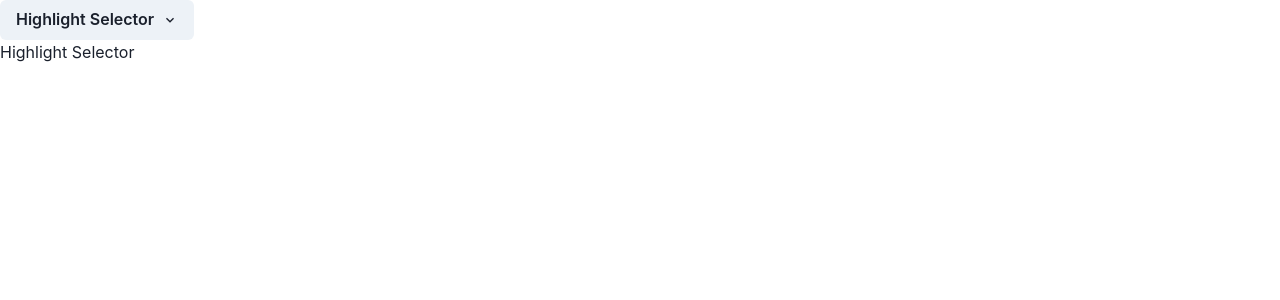
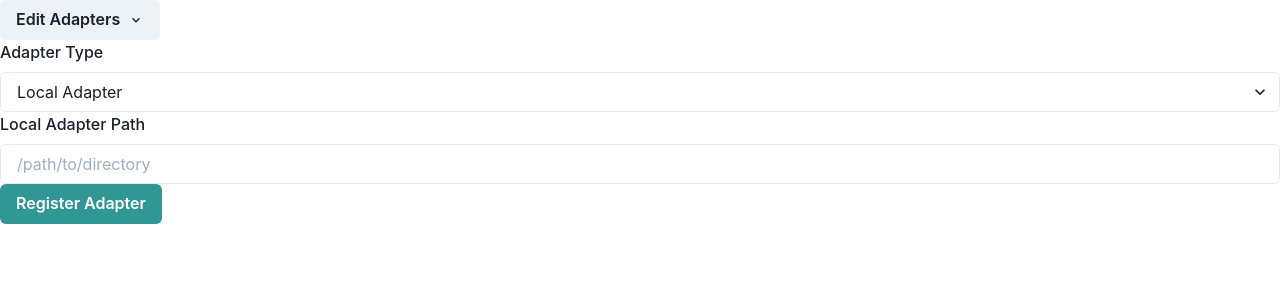
Before and after one commit to jmilldotdev/aquamarine-client, a React (Create React App) app: page / in a window 1280 px wide. Shown: the top 300 px of the page. Built offline with nearby package versions, Linux system fonts and the light colour scheme.

Commit message:
register adapter working

```diff
--- a/package.json
+++ b/package.json
@@ -19,6 +19,7 @@
     "framer-motion": "^4",
     "react": "^17.0.2",
     "react-dom": "^17.0.2",
+    "react-hook-form": "^7.17.2",
     "react-scripts": "4.0.3",
     "typescript": "^4.1.2",
     "web-vitals": "^1.0.1"
--- a/src/App.tsx
+++ b/src/App.tsx
@@ -2,10 +2,12 @@ import HighlightSelector from './components/HighlightSelector'
 import HighlightScatter from './components/HighlightScatter'
 import FeatureSelectorMenu from './components/FeatureSelectorMenu'
 import { useState } from 'react'
-import { Feature } from './types'
+import { Feature } from './common/types'
+import EditAdapters from './components/EditAdapters'
+import ImageSearch from './components/ImageSearch'
 
 const App = () => {
-  const [selectedFeature, setSelectedFeature] = useState<Feature>(Feature.highlightSelector)
+  const [selectedFeature, setSelectedFeature] = useState<Feature>(Feature.editAdapters)
 
   const handleFeatureSelect = (feature: Feature) => {
     setSelectedFeature(feature)
@@ -14,7 +16,8 @@ const App = () => {
     <div className="App">
       <FeatureSelectorMenu selectedFeature={selectedFeature} featureSelectHandler={handleFeatureSelect} />
       {selectedFeature === Feature.highlightSelector && <p>Highlight Selector</p>}
-      {selectedFeature === Feature.imageSearch && <p>Image Search</p>}
+      {selectedFeature === Feature.imageSearch && <ImageSearch />}
+      {selectedFeature === Feature.editAdapters && <EditAdapters />}
       {/* <HighlightSelector />
       <HighlightScatter /> */}
     </div>
--- a/src/common/types.ts
+++ b/src/common/types.ts
@@ -6,3 +6,13 @@ export interface Highlight {
   text: string
   TextEncodingType: string
 }
+
+export enum Feature {
+  highlightSelector = 'Highlight Selector',
+  imageSearch = 'Image Search',
+  editAdapters = 'Edit Adapters'
+}
+
+export enum AdapterType {
+  local = 'Local Adapter'
+}
--- /dev/null
+++ b/src/components/EditAdapters.tsx
@@ -0,0 +1,70 @@
+import { Button, FormControl, FormLabel, Select, Input, FormErrorMessage } from '@chakra-ui/react'
+import { useForm } from 'react-hook-form'
+import React from 'react'
+import { AdapterType } from '../common/types'
+
+interface EditAdaptersFormValues {
+  adapterType: AdapterType
+  localAdapterPath: string
+}
+
+const EditAdaptersForm = () => {
+  const [adapterType, setAdapterType] = React.useState<AdapterType>(AdapterType.local)
+  const [localAdapterPath, setLocalAdapterPath] = React.useState('')
+  const {
+    handleSubmit,
+    formState: { errors, isSubmitting },
+  } = useForm()
+
+  const onSubmit = async (): Promise<void> => {
+    const data = {
+      path: localAdapterPath,
+    }
+    console.log(data)
+    const response = await fetch('http://localhost:8000/register_adapter', {
+      method: 'POST',
+      headers: {
+        'Content-Type': 'application/json',
+      },
+      body: JSON.stringify(data),
+    })
+    const resp = await response.json()
+    console.log(resp)
+  }
+
+  return (
+    <form onSubmit={handleSubmit(onSubmit)}>
+      <FormControl id="adapterType">
+        <FormLabel>Adapter Type</FormLabel>
+        <Select value={adapterType}>
+          {Object.values(AdapterType).map(adapter => (
+            <option key={adapter} value={adapter} onChange={() => setAdapterType(adapter)}>
+              {adapter}
+            </option>
+          ))}
+        </Select>
+      </FormControl>
+      <FormControl id="localAdapterPath">
+        <FormLabel>Local Adapter Path</FormLabel>
+        <Input
+          value={localAdapterPath}
+          placeholder="/path/to/directory"
+          onChange={e => setLocalAdapterPath(e.target.value)}
+        />
+      </FormControl>
+      <FormErrorMessage>{errors.name && errors.name.message}</FormErrorMessage>
+      <Button colorScheme="teal" variant="solid" isLoading={isSubmitting} type="submit">
+        Register Adapter
+      </Button>
+    </form>
+  )
+}
+
+const EditAdapters: React.FC = () => {
+  return (
+    <div>
+      <EditAdaptersForm />
+    </div>
+  )
+}
+export default EditAdapters
--- a/src/components/FeatureSelectorMenu.tsx
+++ b/src/components/FeatureSelectorMenu.tsx
@@ -1,6 +1,6 @@
 import { Menu, MenuButton, MenuList, MenuItem, Button } from '@chakra-ui/react'
 import { ChevronDownIcon } from '@chakra-ui/icons'
-import { Feature } from '../types'
+import { Feature } from '../common/types'
 
 type FeatureSelectorMenuProps = {
   selectedFeature: Feature
--- /dev/null
+++ b/src/components/ImageSearch.tsx
@@ -0,0 +1,9 @@
+const ImageSearch = () => {
+  return (
+    <div>
+      Image Search
+    </div>
+  )
+}
+
+export default ImageSearch
--- a/src/types.tsx
+++ /dev/null
@@ -1,4 +0,0 @@
-export enum Feature {
-  highlightSelector = 'Highlight Selector',
-  imageSearch = 'Image Search',
-}
```
Also changed, not shown: 1 other file (tests, documents, lock files or other folders).
